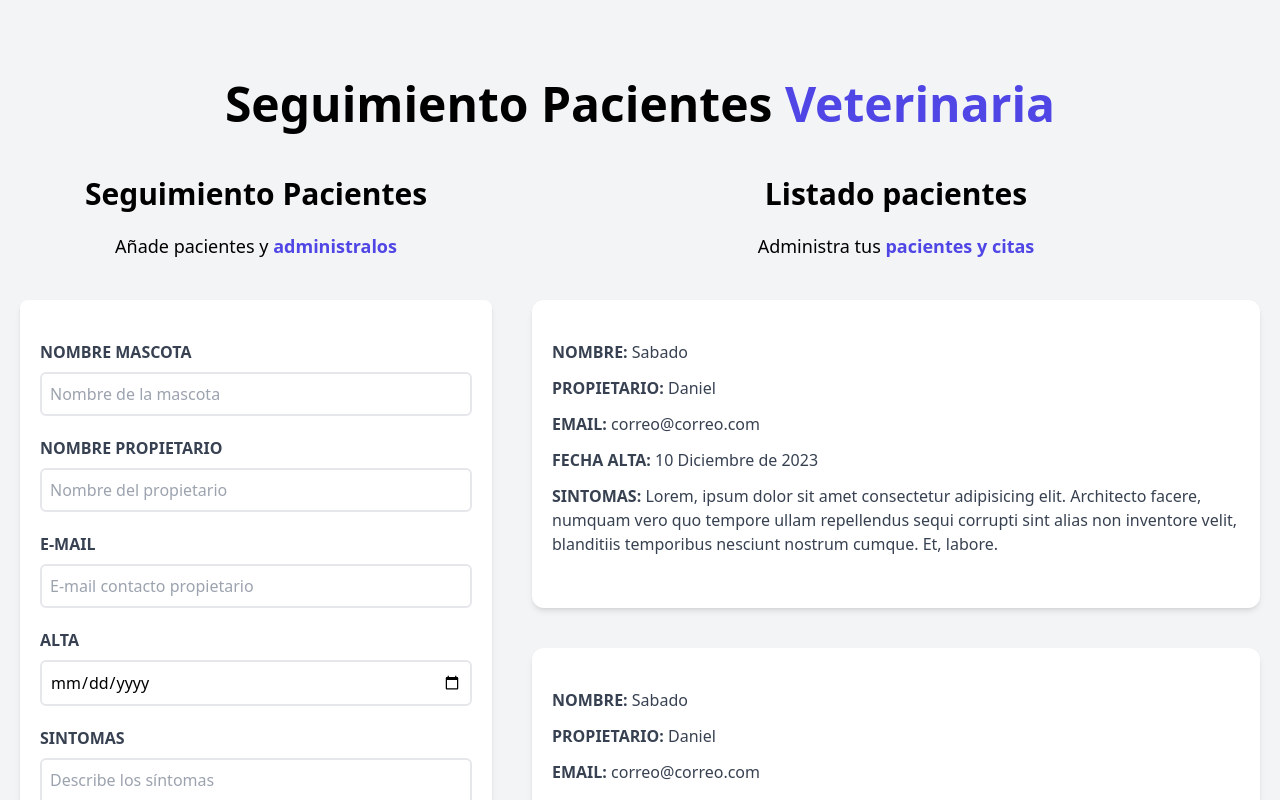
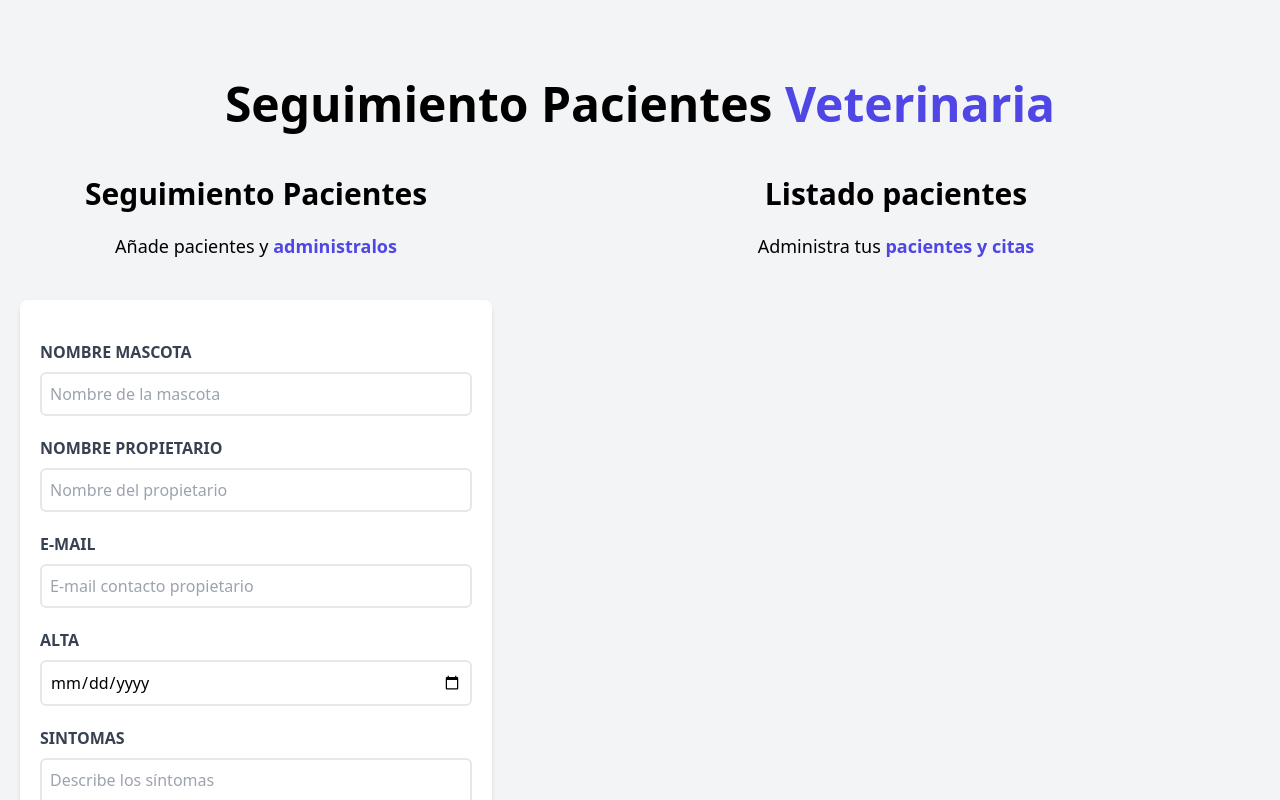
Before and after one commit to angela-001-g/AdministradorPacientesVet, a React (Vite) app in the folder citas-react/: page / in a window 1280 px wide. Shown: the top 800 px of the page. Built offline with nearby package versions, Linux system fonts and the light colour scheme.

Commit message:
generando componentes dinamicamente

```diff
--- a/citas-react/src/App.jsx
+++ b/citas-react/src/App.jsx
@@ -17,7 +17,9 @@ function App() {
           pacientes={pacientes}
           setPacientes={setPacientes}
         />
-        <ListadoPacientes />
+        <ListadoPacientes
+          pacientes={pacientes}
+        />
       </div>
     </div>
 
--- a/citas-react/src/components/ListadoPacientes.jsx
+++ b/citas-react/src/components/ListadoPacientes.jsx
@@ -1,6 +1,10 @@
 import Paciente from "./Paciente"
 
-function ListadoPacientes() {
+
+// eslint-disable-next-line react/prop-types
+function ListadoPacientes({pacientes}) {
+
+  console.log(pacientes)
   return (
 
     <div className="md:w-1/2 lg:w-3/5 md:h-screen overflow-y-scroll">
@@ -10,16 +14,17 @@ function ListadoPacientes() {
         <span className="text-indigo-600 font-bold">pacientes y citas</span>
       </p>
 
-      <Paciente />
-      <Paciente />
-      <Paciente />
-      <Paciente />
-      <Paciente />
-      <Paciente />
-      <Paciente />
-      <Paciente />
-      <Paciente />
-      <Paciente />
+
+    { // eslint-disable-next-line react/prop-types
+    pacientes.map( paciente => (
+        // eslint-disable-next-line react/jsx-key
+        <Paciente
+            paciente={paciente}
+        />
+      )
+    )}
+
+
 
     </div>
 
```
